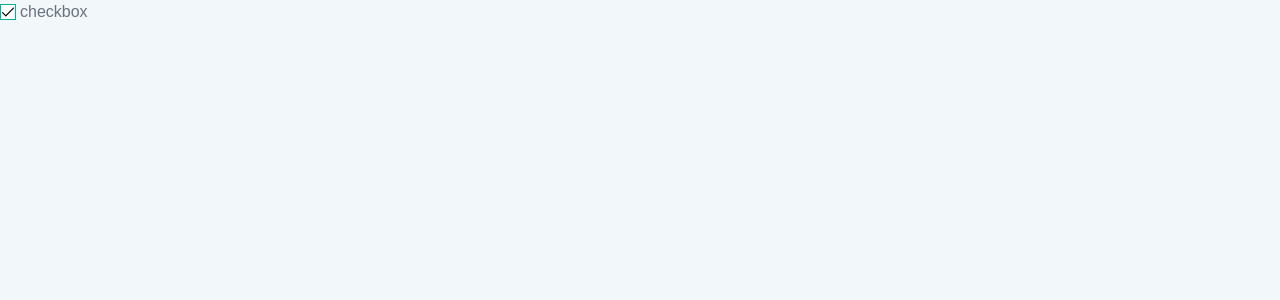
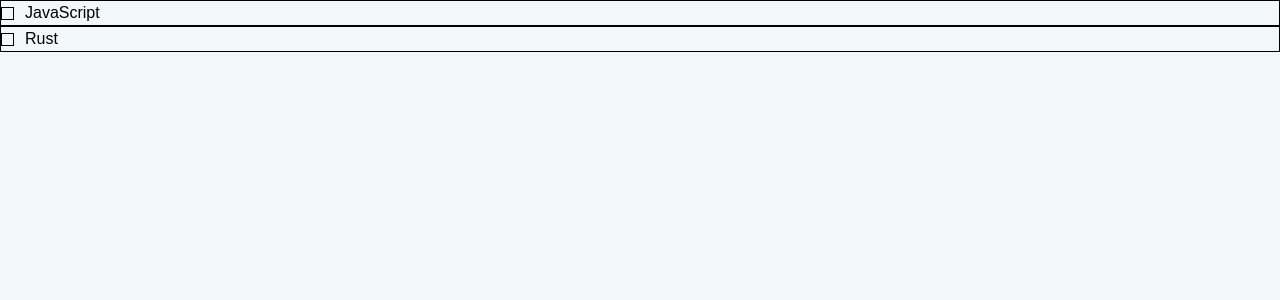
Before and after one commit to abhay-rana/component-library, a React (Create React App) app: page / in a window 1280 px wide. Shown: the top 300 px of the page. Built offline with nearby package versions, Linux system fonts and the light colour scheme.

Commit message:
checkbox component

```diff
--- a/jsconfig.json
+++ b/jsconfig.json
@@ -1,7 +1,8 @@
 
 {
     "compilerOptions": {
-      "baseUrl": "src"
+      "baseUrl": "src",
+      "target": "es6"
     },
     "include": ["src"]
 }
--- a/src/components/form/checkbox/checkbox.js
+++ b/src/components/form/checkbox/checkbox.js
@@ -1,65 +1,59 @@
-import { memo } from "react";
-import PropTypes from "prop-types";
+import React, { useRef, memo } from "react";
 
-const Checkbox = memo((props) => {
+import { ReactComponent as Tick } from "assets/svg/tick-svg.svg";
+
+const Checkbox = (props) => {
 	const default_props = {
-		id: props.id,
 		name: props.name,
+		id: props.id || props.name,
+		checked: props.checked,
+		value: props.value,
+		onChange: props.onChange,
+		type: "checkbox",
 		disabled: props.disabled,
-		onFocus: props.onFocus,
-		onClick: props.onChange,
 	};
-	const { className, label, error, note, tooltip, checked } = { ...props };
+	const { className, label, disabled } = props;
 
-	const showError = typeof error != "boolean" && error;
+	const checkbox_ref = useRef();
 
-	let extraClass = "relative h-4 w-4 inline-block border";
+	const extra_class = {
+		events: "",
+	};
 
-	if (className) {
-		extraClass += ` ${className}`;
-	}
-	if (checked) {
-		extraClass += " bg-primary border-primary";
-	}
-	if (error) {
-		extraClass += " border-danger bg-white ";
-	} else {
-		extraClass += " border-gray-light bg-white";
+	if (disabled) {
+		extra_class.events = `pointer-events-none `;
+		extra_class.label = `opacity-75 `;
 	}
 
+	const changeInput = () => {
+		checkbox_ref.current.click();
+		//this fires the onChange of the input field via the ref
+		//click is the method of the native html dom api and onClick is the method of the React.createElement("input")
+	};
+
 	return (
-		<div title={tooltip}>
-			<button
+		<div className={`${extra_class.events} relative flex flex-row  border border-black`}>
+			<input
 				{...default_props}
-				className={`flex items-center ${default_props.disabled ? "opacity-50" : null}`}
+				className="peer ml-6 cursor-pointer appearance-none"
+				ref={checkbox_ref}
+				onChange={(e) => default_props.onChange(e)}
+			/>
+			<span
+				onClick={changeInput}
+				className="absolute top-1.5 left-0 z-50 inline-block h-[13px] w-[13px] cursor-pointer border border-black transition-colors duration-200 ease-in-out peer-checked:border-blue-600 peer-disabled:border-blue-300"
+			></span>
+			<div className="invisible absolute top-2 left-[1px] h-2 w-2 opacity-0 transition-all duration-200 ease-in-out peer-checked:visible peer-checked:opacity-100">
+				<Tick fill="black" />
+			</div>
+			<label
+				htmlFor={default_props.id}
+				className={`cursor-pointer ${extra_class.label}`}
 			>
-				<span className={extraClass}>
-					{checked ? (
-						<svg
-							viewBox="0 0 512 512"
-							className="absolute top-1/2 left-1/2 -ml-1.5 -mt-1.5 h-3 w-3 fill-current text-black"
-						>
-							<path
-								d="M504.502,75.496c-9.997-9.998-26.205-9.998-36.204,0L161.594,382.203L43.702,264.311c-9.997-9.998-26.205-9.997-36.204,0
-			c-9.998,9.997-9.998,26.205,0,36.203l135.994,135.992c9.994,9.997,26.214,9.99,36.204,0L504.502,111.7
-			C514.5,101.703,514.499,85.494,504.502,75.496z"
-							/>
-						</svg>
-					) : null}
-				</span>
-				<span className="ml-1 font-normal text-gray-500">{label}</span>
-			</button>
-			{error || note ? <div className="h-6">{showError ? <div className="text-xs text-danger">{error}</div> : note ? <div className="text-xs text-gray-medium">{note}</div> : null}</div> : null}
+				{label}
+			</label>
 		</div>
 	);
-});
-export default Checkbox;
-Checkbox.propTypes = {
-	disabled: PropTypes.bool,
-	checked: PropTypes.bool /*checkbox state by default false*/,
-	className: PropTypes.string /** Extra class for input  */,
-	success: PropTypes.bool /** bool type default is false input type success  */,
-	error: PropTypes.oneOfType([PropTypes.string, PropTypes.bool]) /** bool type default is false  */,
-	onChange: PropTypes.func /*to change input state checked, unchecked function*/,
-	label: PropTypes.string /** label on input string type */,
 };
+
+export default memo(Checkbox);
--- a/src/screens/checkbox-test.js
+++ b/src/screens/checkbox-test.js
@@ -4,19 +4,27 @@ import Checkbox from "components/form/checkbox/checkbox";
 
 const CheckboxTest = () => {
 	const [first, setfirst] = useState("");
+
 	const run = (e) => {
 		console.log(e);
 	};
+
 	return (
 		<>
 			<div>
 				<Checkbox
-					label="checkbox"
-					name="lang"
+					label="JavaScript"
+					name="languages"
 					value="javascript"
-					onFocus={run}
-					tooltip="title"
-					checked //it should be true e.target.value is equal to value
+					// checked={first.includes("javascript")}
+					onChange={run}
+				/>
+				<Checkbox
+					label="Rust"
+					name="rust"
+					value="rust"
+					// checked={first.includes("javascript")}
+					onChange={run}
 				/>
 			</div>
 		</>
```
Also changed, not shown: 1 other file (tests, documents, lock files or other folders).
